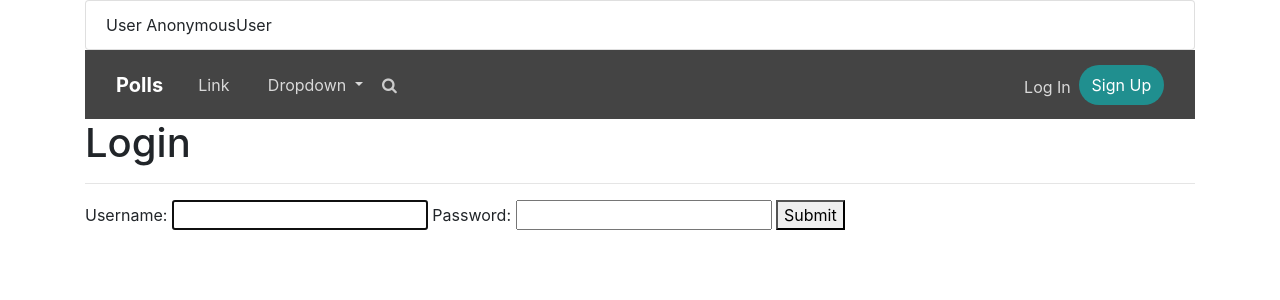
After one commit to lenakotishova/Votalot, a Django app: page /login/ in a window 1280 px wide. The commit adds this page. Shown: the top 300 px of the page. Run offline with Django 4.2, Linux system fonts and the light colour scheme; some libraries are stand-ins or nearby versions.

Commit message:
Add Login

```diff
--- a/mysite/settings.py
+++ b/mysite/settings.py
@@ -23,6 +23,9 @@ SECRET_KEY = 'django-insecure-2ud7t%9r84haq@)_b(86&c!5mtbq1hecn95(20+9+8hlk%a1id
 
 # SECURITY WARNING: don't run with debug turned on in production!
 DEBUG = True
+
+LOGIN_REDIRECT_URL = '/polls/'
+LOGOUT_REDIRECT_URL = '/polls/'
 
 ALLOWED_HOSTS = []
 
--- a/mysite/urls.py
+++ b/mysite/urls.py
@@ -18,5 +18,6 @@ from django.urls import path, include
 
 urlpatterns = [
     path('admin/', admin.site.urls),
-    path('polls/', include('polls.urls', namespace='polls'))
+    path('polls/', include('polls.urls', namespace='polls')),
+    path('', include('users.urls', namespace='users')),
 ]
--- a/polls/templates/polls/base.html
+++ b/polls/templates/polls/base.html
@@ -174,10 +174,15 @@
 </head>
 
 <body>
+    <div class="container">
+
     <div>
+        <ul class="list-group">
+  <li class="list-group-item">User {{ user }}</li>
+        </ul>
         <div class="header-dark">
             <nav class="navbar navbar-dark navbar-expand-md navigation-clean-search">
-                <div class="container"><a class="navbar-brand" href="#">Company Name</a><button class="navbar-toggler" data-toggle="collapse" data-target="#navcol-1"><span class="sr-only">Toggle navigation</span><span class="navbar-toggler-icon"></span></button>
+                <div class="container"><a class="navbar-brand" href="{% url 'polls:index' %}">Polls</a><button class="navbar-toggler" data-toggle="collapse" data-target="#navcol-1"><span class="sr-only">Toggle navigation</span><span class="navbar-toggler-icon"></span></button>
                     <div class="collapse navbar-collapse"
                         id="navcol-1">
                         <ul class="nav navbar-nav">
@@ -187,14 +192,21 @@
                             </li>
                         </ul>
                         <form class="form-inline mr-auto" target="_self">
+
                             <div class="form-group"><label for="search-field"><i class="fa fa-search"></i></label><input class="form-control search-field" type="search" name="search" id="search-field"></div>
-                        </form><span class="navbar-text"><a href="#" class="login">Log In</a></span><a class="btn btn-light action-button" role="button" href="#">Sign Up</a></div>
+                        </form>
+                          {% if user.is_authenticated %}
+                            <span class="navbar-text"><a href="{% url 'users:logout' %}" class="login">Log Out</a></span>
+                        {% else %}
+                        <span class="navbar-text"><a href="{% url 'users:login' %}" class="login">Log In</a></span><a class="btn btn-light action-button" role="button" href="#">Sign Up</a></div>
+                    {% endif %}
                 </div>
             </nav>
         </div>
     </div>
+    {% block content %}
 
-{% block content %}
-{% endblock %}
+    {% endblock %}
+    </div>
 </body>
 </html>
--- a/polls/templates/polls/detail.html
+++ b/polls/templates/polls/detail.html
@@ -17,5 +17,7 @@
 </fieldset>
 <input type="submit" value="Vote">
 </form>
+
+
 </body>
 </html>
--- /dev/null
+++ b/users/templates/registration/login.html
@@ -0,0 +1,13 @@
+{% extends 'polls/base.html' %}
+{% block content %}
+<h1> Login </h1>
+<hr>
+{% if form.errors %}
+<p> {{ form.errors.error }}</p>
+{% endif %}
+<form action="{% url 'users:login' %}" method="post">
+{{ form }}
+    {% csrf_token %}
+    <button type="submit">Submit</button>
+</form>
+{% endblock %}
--- /dev/null
+++ b/users/urls.py
@@ -0,0 +1,8 @@
+from django.urls import path, include
+from . import views
+
+app_name = 'users'
+
+urlpatterns = [
+    path('', include('django.contrib.auth.urls')),
+]
```
Also changed, not shown: polls/templates/polls/index.html (+7 -3 lines), users/templates/login.html (deleted, +0 -10 lines), db.sqlite3.
